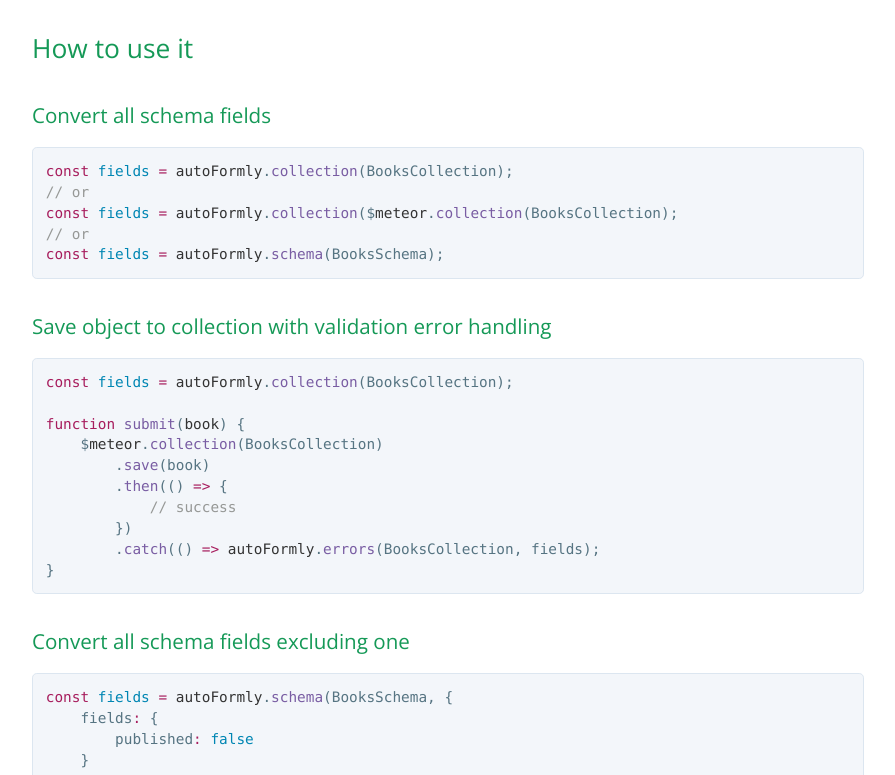
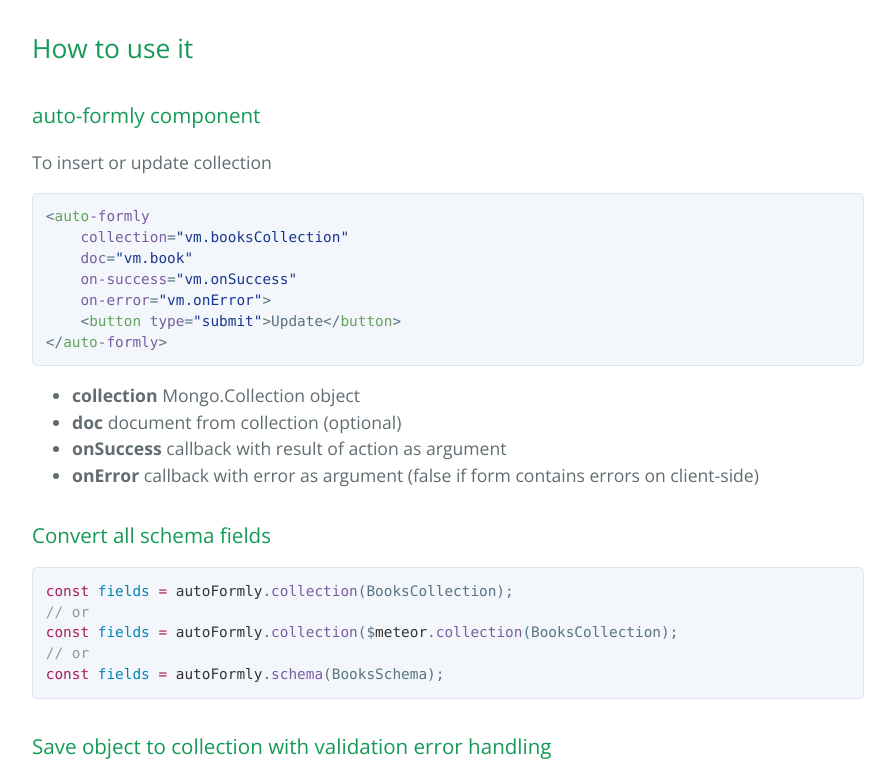
Before and after one commit to wieldo/meteor-autoformly, a plain HTML site: page index.html in a window 1280 px wide. Shown: the part 1644-2419 px from the top of the page, without its empty margins (192-1087 px from the left). Drawn offline with nearby package versions, Linux system fonts and the light colour scheme.

```diff
--- a/index.html
+++ b/index.html
@@ -38,6 +38,30 @@
 
 <h2>
 <a id="how-to-use-it" class="anchor" href="#how-to-use-it" aria-hidden="true"><span class="octicon octicon-link"></span></a>How to use it</h2>
+
+<h3>
+<a id="auto-formly-component" class="anchor" href="#auto-formly-component" aria-hidden="true"><span class="octicon octicon-link"></span></a>auto-formly component</h3>
+
+<p>To insert or update collection</p>
+
+<div class="highlight highlight-text-html-basic"><pre>&lt;<span class="pl-ent">auto</span><span class="pl-e">-formly</span>
+    <span class="pl-e">collection</span>=<span class="pl-s"><span class="pl-pds">"</span>vm.booksCollection<span class="pl-pds">"</span></span>
+    <span class="pl-e">doc</span>=<span class="pl-s"><span class="pl-pds">"</span>vm.book<span class="pl-pds">"</span></span>
+    <span class="pl-e">on-success</span>=<span class="pl-s"><span class="pl-pds">"</span>vm.onSuccess<span class="pl-pds">"</span></span>
+    <span class="pl-e">on-error</span>=<span class="pl-s"><span class="pl-pds">"</span>vm.onError<span class="pl-pds">"</span></span>&gt;
+    &lt;<span class="pl-ent">button</span> <span class="pl-e">type</span>=<span class="pl-s"><span class="pl-pds">"</span>submit<span class="pl-pds">"</span></span>&gt;Update&lt;/<span class="pl-ent">button</span>&gt;
+&lt;/<span class="pl-ent">auto</span><span class="pl-e">-formly</span>&gt;</pre></div>
+
+<ul>
+<li>
+<strong>collection</strong> Mongo.Collection object</li>
+<li>
+<strong>doc</strong> document from collection (optional)</li>
+<li>
+<strong>onSuccess</strong> callback with result of action as argument</li>
+<li>
+<strong>onError</strong> callback with error as argument (false if form contains errors on client-side)</li>
+</ul>
 
 <h3>
 <a id="convert-all-schema-fields" class="anchor" href="#convert-all-schema-fields" aria-hidden="true"><span class="octicon octicon-link"></span></a>Convert all schema fields</h3>
@@ -184,6 +208,7 @@ If <em>opional</em> is not set to <em>true</em> then we're adding <code>required
 </li>
 <li>[ ] Support for <strong><em>Object</em></strong> type fields</li>
 <li>[x] Support for server-side validation errors (like <em>unique</em>)</li>
+<li>[x] Component to automate process of insertion or collection update</li>
 <li>[ ] Interactive <strong>demo</strong>
 </li>
 </ul>
```
Also changed, not shown: params.json (+1 -1 lines).
